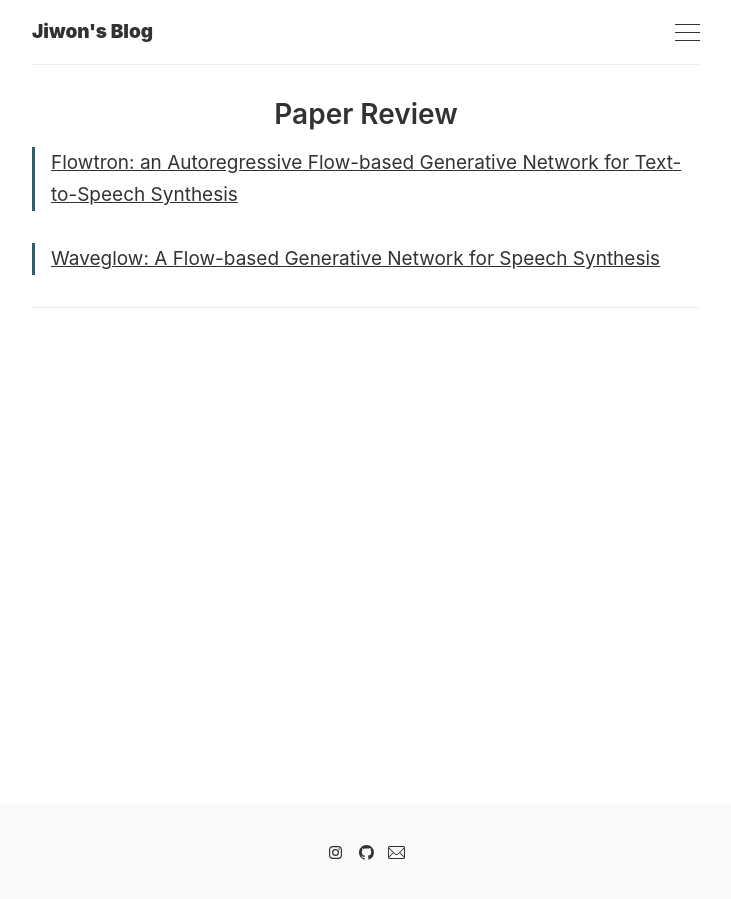
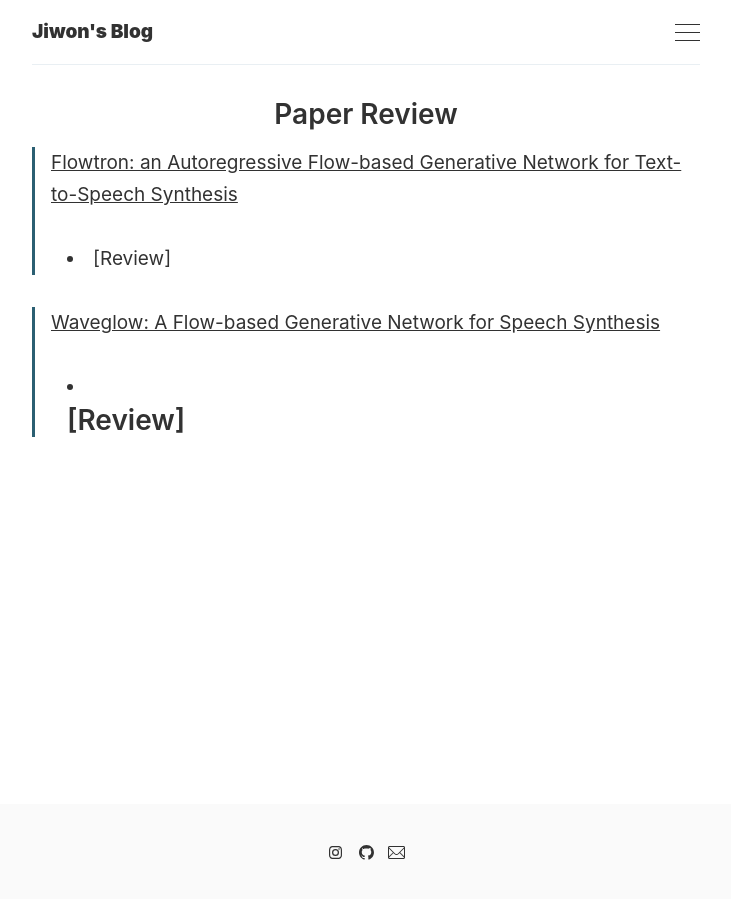
Before and after one commit to inha-informatics/geongswon.github.io, a Jekyll site: the page built from _pages/paper review.md, in a window 1280 px wide. Shown: the whole page, without its empty margins (274-1005 px from the left). Built offline with Jekyll 4.4.1, drawn with Linux system fonts in a browser that asks for light colours.

Commit message:
Update paper review.md

```diff
--- a/_pages/paper review.md
+++ b/_pages/paper review.md
@@ -4,7 +4,8 @@ title: Paper Review
 ---
 
 > [Flowtron: an Autoregressive Flow-based Generative Network for Text-to-Speech Synthesis](https://arxiv.org/abs/2005.05957)
+  - [Review]
 
 > [Waveglow: A Flow-based Generative Network for Speech Synthesis](https://ieeexplore.ieee.org/abstract/document/8683143)
-
+  - [Review]
 ---
```
